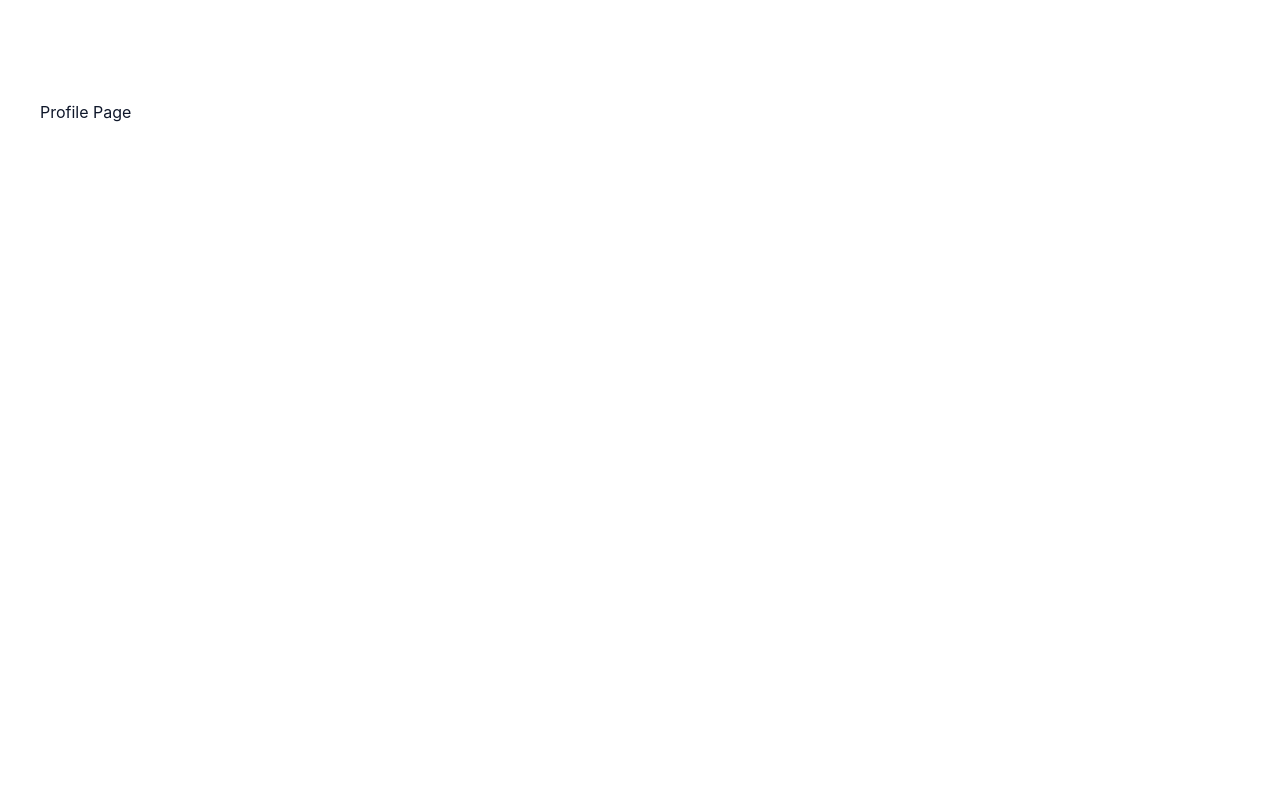
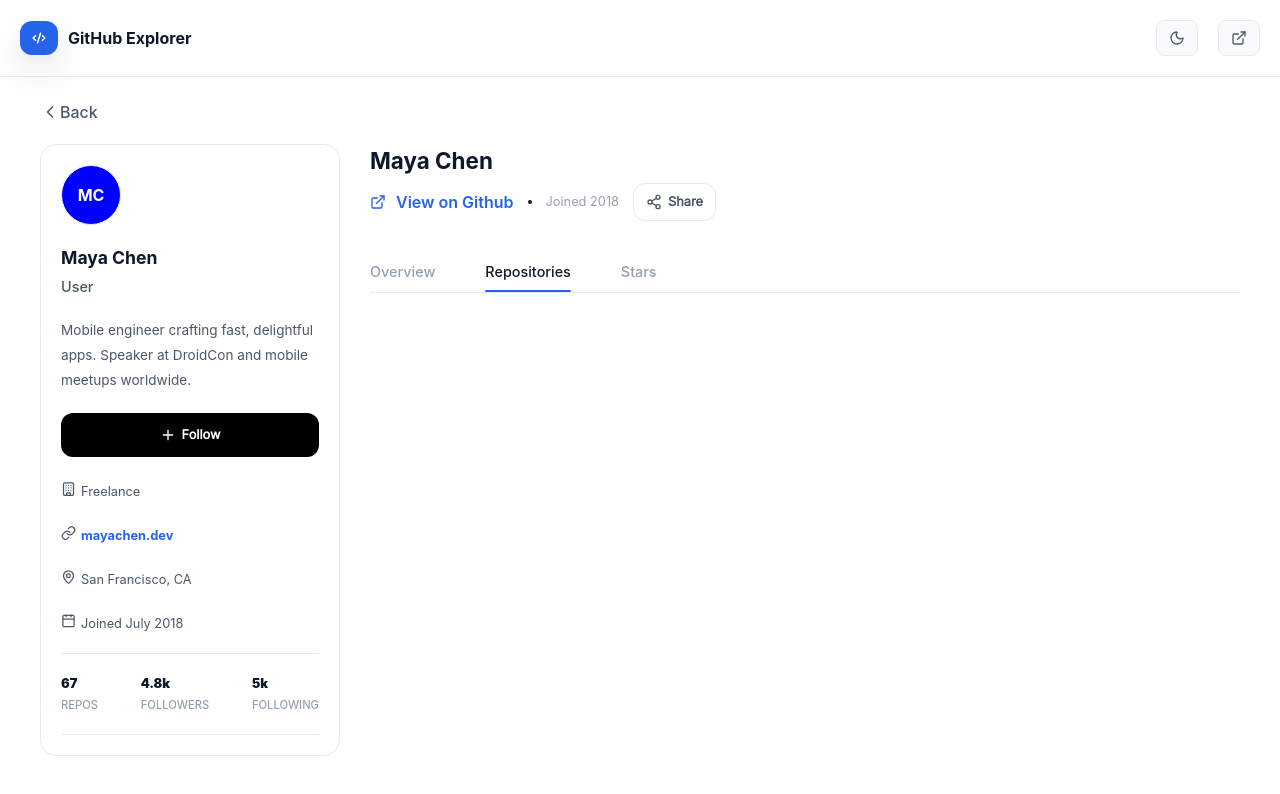
Before and after one commit to Dannyk24/dev-lens, a React (Vite) app: page /profile/1 in a window 1280 px wide. Shown: the top 794 px of the page. Built offline with nearby package versions, Linux system fonts and the light colour scheme.

Commit message:
build profile main and profile overview tab

```diff
--- a/src/pages/HomePage.jsx
+++ b/src/pages/HomePage.jsx
@@ -21,7 +21,7 @@ function HomePage() {
           <SearchBar />
         </div>
         <div className="featured-developers-section">
-          <h2 className="section-header">Featured Developers</h2>
+          <h2 className="section-header-lg">Featured Developers</h2>
           <p className="section-subheader">
             Active contributors ranked by recent impact
           </p>
--- /dev/null
+++ b/src/pages/ProfilePage.css
@@ -0,0 +1,89 @@
+.profile-shell {
+    display: grid;
+    grid-template-columns: 300px 1fr;
+    gap: 30px;
+    padding-top: 20px;
+    align-items: start;
+}
+
+.profile-main .profile-name {
+    font-size: 1.4rem;
+}
+
+.profile-link-row {
+    display: flex;
+    align-items: center;
+    gap: 4px;
+    margin-top: 5px;
+}
+
+.view-on-github-link {
+    display: flex;
+    align-items: center;
+    color: var(--accent);
+    text-decoration: none;
+    gap: 10px;
+    font-weight: 600;
+}
+
+.view-on-github-link svg {
+    width: 16px;
+}
+
+.year-joined {
+    font-size: 0.8rem;
+    color: var(--text-3);
+}
+
+.share-profile-cta {
+    padding: 6px 12px;
+    margin-left: 10px;
+}
+
+.profile-tabs-container {
+    display: flex;
+    flex-direction: column;
+    margin-top: 40px;
+}
+
+.tab-selectors-container {
+    display: flex;
+    align-items: center;
+    gap: 50px;
+}
+
+.tab-selector-container {
+    display: flex;
+    flex-direction: column;
+    gap: 8px;
+    cursor: pointer;
+}
+
+.tab-selector-container:hover span {
+    color: var(--text-1);
+}
+
+.tab-selector-container span {
+    font-size: 0.9rem;
+    color: var(--text-3);
+    font-weight: 500;
+    transition: var(--general-transition);
+}
+
+.active-tab span {
+    color: var(--text-1);
+}
+
+.active-tab .active-tab-line-indicator {
+    background-color: var(--accent);
+    width: 100%;
+}
+
+.active-tab-line-indicator {
+    height: 2px;
+    width: 100%;
+    border-radius: 3000px;
+    transition: var(--general-transition);
+    width: 0px;
+    justify-self: center;
+}
--- a/src/pages/ProfilePage.jsx
+++ b/src/pages/ProfilePage.jsx
@@ -1,5 +1,55 @@
+import { ExternalLink, Dot, Share2 } from "lucide-react";
+import Navbar from "../components/Navbar";
+import BackButton from "../components/ui/BackButton";
+import ProfileCard from "../components/ProfileCard";
+import "./ProfilePage.css";
+
 function ProfilePage() {
-  return <div className="profile-page">Profile Page</div>;
+  return (
+    <>
+      <Navbar />
+      <div className="profile-page">
+        <BackButton />
+        <div className="profile-shell">
+          <ProfileCard />
+          <div className="profile-main">
+            <span className="profile-name">Maya Chen</span>
+            <div className="profile-link-row">
+              <a href="#" className="view-on-github-link">
+                <ExternalLink />
+                <span>View on Github</span>
+              </a>
+              <div className="decorative-dot">
+                <Dot />
+              </div>
+              <span className="year-joined">Joined 2018</span>
+              <div className="cta secondary-cta share-profile-cta">
+                <Share2 />
+                <span>Share</span>
+              </div>
+            </div>
+            <div className="profile-tabs-container">
+              <div className="tab-selectors-container">
+                <div className="tab-selector-container">
+                  <span>Overview</span>
+                  <div className="active-tab-line-indicator"></div>
+                </div>
+                <div className="tab-selector-container active-tab">
+                  <span>Repositories</span>
+                  <div className="active-tab-line-indicator"></div>
+                </div>
+                <div className="tab-selector-container">
+                  <span>Stars</span>
+                  <div className="active-tab-line-indicator"></div>
+                </div>
+              </div>
+              <div className="decorative-line tab-selector-underline"></div>
+            </div>
+          </div>
+        </div>
+      </div>
+    </>
+  );
 }
 
 export default ProfilePage;
```
Also changed, not shown: src/components/ProfileOverviewTab.css (added, +58 -0 lines), src/components/ProfileOverviewTab.jsx (added, +52 -0 lines), src/components/RepoCard.css (added, +86 -0 lines), src/components/RepoCard.jsx (added, +40 -0 lines).
